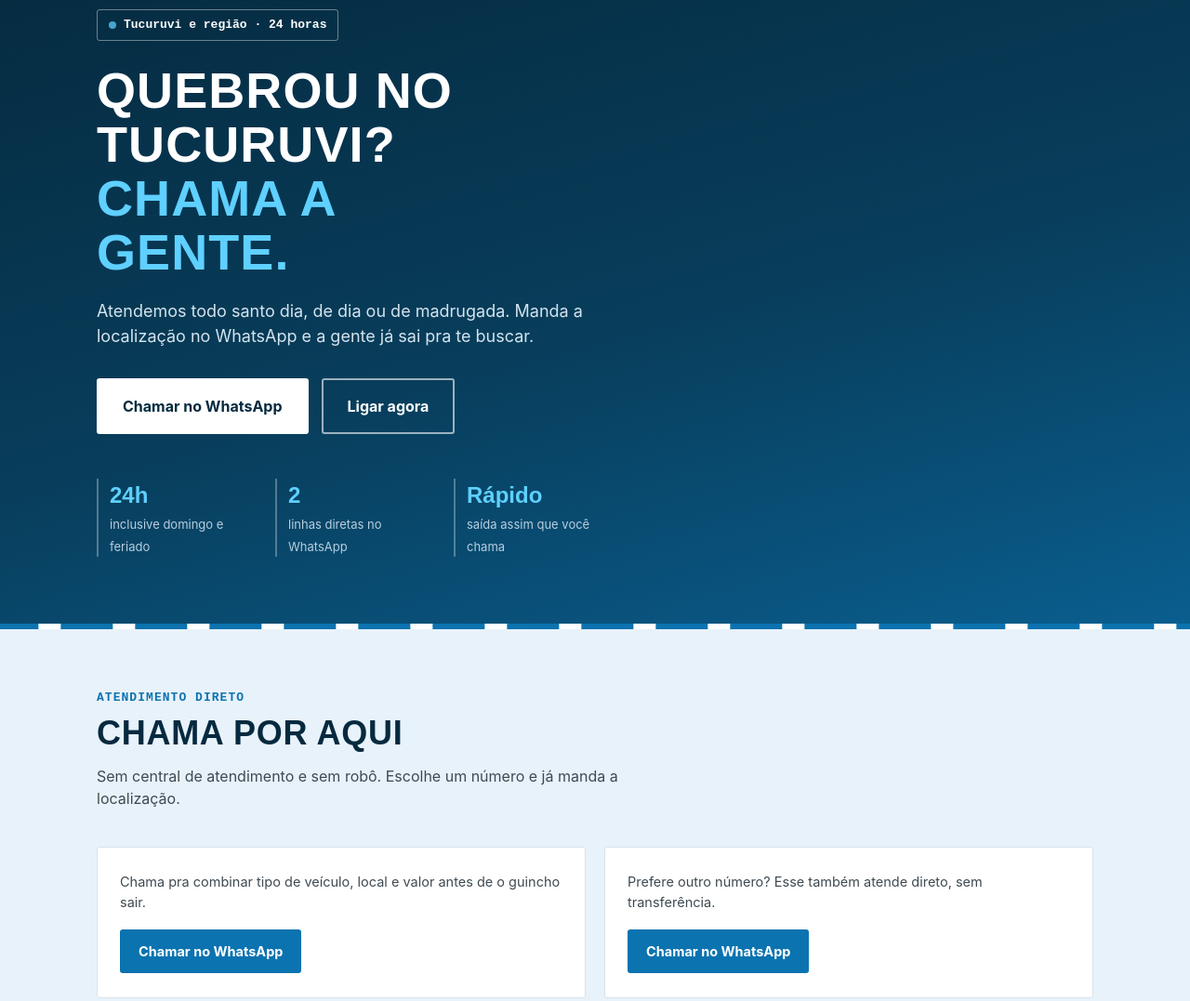
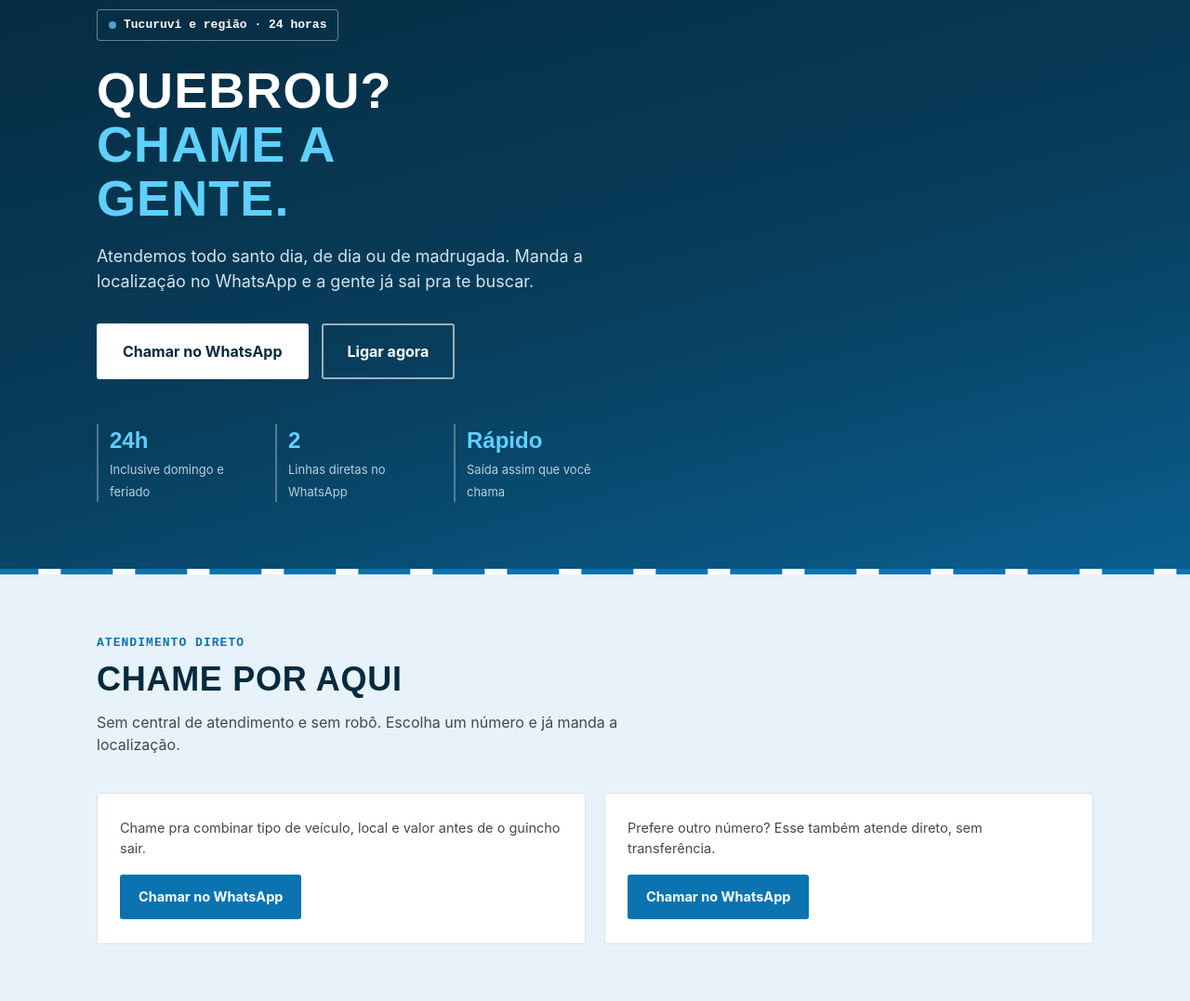
Before and after one commit to kaue1888/ncguinchos-site, a plain HTML site: page index.html in a window 1280 px wide. Shown: the part 140-1217 px from the top of the page at 93% size. Drawn offline with Linux system fonts and the light colour scheme.

Commit message:
Update index.html
Erros de ortografia

```diff
--- a/index.html
+++ b/index.html
@@ -4,7 +4,7 @@
 <meta charset="UTF-8">
 <meta name="viewport" content="width=device-width, initial-scale=1.0">
 <title>Ncguinchos — Remoção de Veículos 24h</title>
-<meta name="description" content="Guincho e remoção de veículos com atendimento 24 horas. Reboque, socorro mecânico e resgate de moto — chama direto no WhatsApp.">
+<meta name="description" content="Guincho e remoção de veículos com atendimento 24 horas. Reboque, socorro mecânico e resgate de moto — chame direto no WhatsApp.">
 
 <!-- 🔒 SEGURANÇA (Lei 15): headers de segurança básicos via meta tag. -->
 <meta http-equiv="Content-Security-Policy" content="default-src 'self'; style-src 'self' 'unsafe-inline' fonts.googleapis.com; font-src fonts.gstatic.com; img-src 'self' data:; script-src 'self'; connect-src 'self'; frame-ancestors 'none'; base-uri 'self';">
@@ -214,7 +214,7 @@
   <section class="hero">
     <div class="wrap">
       <span class="hero-tag">Tucuruvi e região · 24 horas</span>
-      <h1>Quebrou no Tucuruvi? <em>Chama a gente.</em></h1>
+      <h1>Quebrou? <em>Chame a gente.</em></h1>
       <p class="lead">Atendemos todo santo dia, de dia ou de madrugada. Manda a localização no WhatsApp e a gente já sai pra te buscar.</p>
 
       <div class="cta-row">
@@ -227,9 +227,9 @@
       </div>
 
       <div class="hero-stats">
-        <div><strong>24h</strong><span>inclusive domingo e feriado</span></div>
-        <div><strong>2</strong><span>linhas diretas no WhatsApp</span></div>
-        <div><strong>Rápido</strong><span>saída assim que você chama</span></div>
+        <div><strong>24h</strong><span>Inclusive domingo e feriado</span></div>
+        <div><strong>2</strong><span>Linhas diretas no WhatsApp</span></div>
+        <div><strong>Rápido</strong><span>Saída assim que você chama</span></div>
       </div>
     </div>
   </section>
@@ -240,12 +240,12 @@
     <div class="wrap">
       <div class="section-head">
         <div class="eyebrow">Atendimento direto</div>
-        <h2>Chama por aqui</h2>
-        <p>Sem central de atendimento e sem robô. Escolhe um número e já manda a localização.</p>
+        <h2>Chame por aqui</h2>
+        <p>Sem central de atendimento e sem robô. Escolha um número e já manda a localização.</p>
       </div>
       <div class="linhas-grid">
         <div class="linha-card">
-          <p>Chama pra combinar tipo de veículo, local e valor antes de o guincho sair.</p>
+          <p>Chame pra combinar tipo de veículo, local e valor antes de o guincho sair.</p>
           <a class="btn" href="https://wa.me/5511947642170?text=Oi!%20Preciso%20de%20um%20guincho." target="_blank" rel="noopener noreferrer">Chamar no WhatsApp</a>
         </div>
         <div class="linha-card">
@@ -262,7 +262,7 @@
       <div class="section-head">
         <div class="eyebrow">O que fazemos</div>
         <h2>Serviço completo de remoção</h2>
-        <p>Do carro parado na via até a moto que não pega — a gente resolve o transporte, você resolve o resto.</p>
+        <p>Do carro parado na via até a moto que não pega — resolvemos o transporte, você resolve o resto.</p>
       </div>
       <div class="servicos-grid">
         <div class="servico-card">
@@ -294,15 +294,15 @@
       </div>
       <div class="steps">
         <div class="step">
-          <h3>Manda a localização</h3>
+          <h3>Mande a localização</h3>
           <p>Pelo WhatsApp, com o tipo de veículo — direto numa das duas linhas.</p>
         </div>
         <div class="step">
-          <h3>Combina o valor</h3>
+          <h3>Combinamos o valor</h3>
           <p>Você sabe o preço e o tempo estimado antes de qualquer guincho sair da garagem.</p>
         </div>
         <div class="step">
-          <h3>Carro sai do lugar</h3>
+          <h3>Chegada</h3>
           <p>Chegamos, carregamos com segurança e levamos pra onde você precisar.</p>
         </div>
       </div>
```
